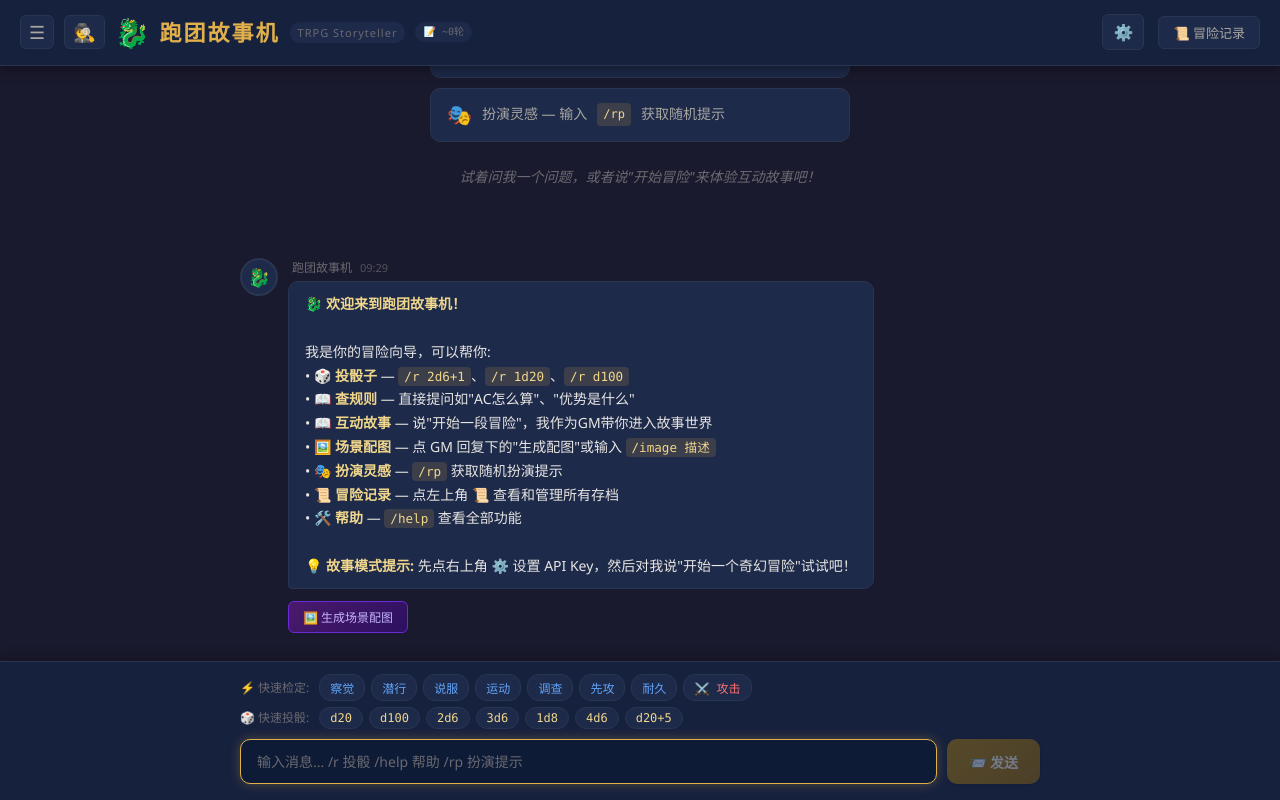
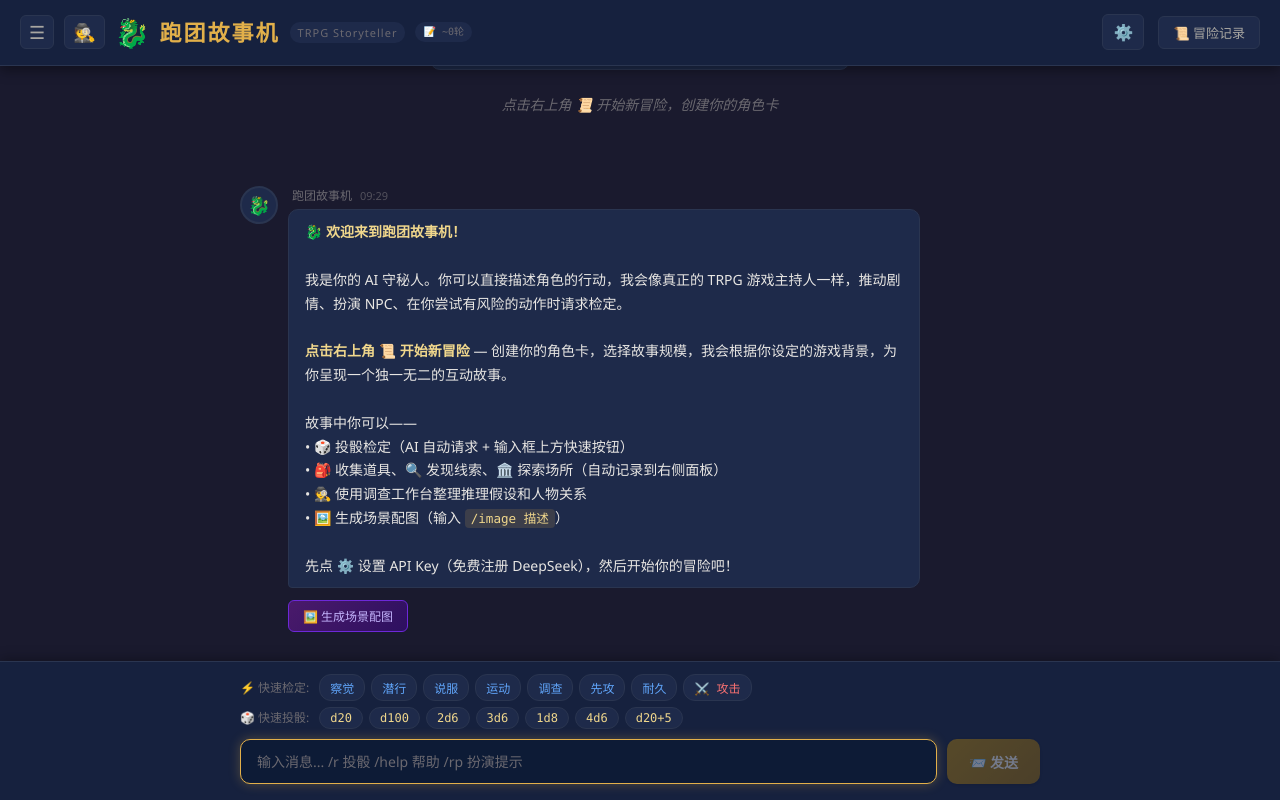
Before and after one commit to CGWTF/trpg-chatbot, a React (Vite) app: page / in a window 1280 px wide. Built offline with nearby package versions, Linux system fonts and the light colour scheme.

Commit message:
docs: 欢迎语更新 — 反映跑团故事机完整能力
去掉'查规则''/rp'等旧功能描述，聚焦：
AI守秘人叙事、检定系统、道具/线索/场所、调查工作台
引导用户通过📜开始新冒险创建角色卡

```diff
--- a/src/App.jsx
+++ b/src/App.jsx
@@ -23,16 +23,17 @@ function getTime() {
 const WELCOME_MSG = {
   text: `🐉 **欢迎来到跑团故事机！**
 
-我是你的冒险向导，可以帮你:
-• 🎲 **投骰子** — \`/r 2d6+1\`、\`/r 1d20\`、\`/r d100\`
-• 📖 **查规则** — 直接提问如"AC怎么算"、"优势是什么"
-• 📖 **互动故事** — 说"开始一段冒险"，我作为GM带你进入故事世界
-• 🖼️ **场景配图** — 点 GM 回复下的"生成配图"或输入 \`/image 描述\`
-• 🎭 **扮演灵感** — \`/rp\` 获取随机扮演提示
-• 📜 **冒险记录** — 点左上角 📜 查看和管理所有存档
-• 🛠️ **帮助** — \`/help\` 查看全部功能
+我是你的 AI 守秘人。你可以直接描述角色的行动，我会像真正的 TRPG 游戏主持人一样，推动剧情、扮演 NPC、在你尝试有风险的动作时请求检定。
 
-**💡 故事模式提示:** 先点右上角 ⚙️ 设置 API Key，然后对我说"开始一个奇幻冒险"试试吧！`,
+**点击右上角 📜 开始新冒险** — 创建你的角色卡，选择故事规模，我会根据你设定的游戏背景，为你呈现一个独一无二的互动故事。
+
+故事中你可以——
+• 🎲 投骰检定（AI 自动请求 + 输入框上方快速按钮）
+• 🎒 收集道具、🔍 发现线索、🏛️ 探索场所（自动记录到右侧面板）
+• 🕵️ 使用调查工作台整理推理假设和人物关系
+• 🖼️ 生成场景配图（输入 \`/image 描述\`）
+
+先点 ⚙️ 设置 API Key（免费注册 DeepSeek），然后开始你的冒险吧！`,
   type: 'bot',
   time: getTime(),
 };
--- a/src/components/ChatWindow.jsx
+++ b/src/components/ChatWindow.jsx
@@ -17,25 +17,22 @@ export default function ChatWindow({ messages, streamingText, isStreaming, onIma
           <div className="welcome-message">
             <div className="welcome-icon">🐉</div>
             <h2>欢迎来到跑团故事机</h2>
-            <p>我是你的冒险向导，可以帮你:</p>
+            <p>你的 AI 守秘人已就位</p>
             <div className="welcome-features">
               <div className="welcome-feature">
-                <span>🎲</span> 投骰子 — 输入 <code>/r 2d6+1</code> 或点击下方快速按钮
+                <span>🐉</span> 互动叙事 — AI 驱动 TRPG 跑团，动态剧情分支
               </div>
               <div className="welcome-feature">
-                <span>📖</span> 查规则 — 直接提问，如"AC怎么算"、"先攻规则"
+                <span>🎲</span> 检定系统 — 六维属性 + d20 检定 + 分级判定
               </div>
               <div className="welcome-feature">
-                <span>📖</span> 互动故事 — 说"开始冒险"，AI作为GM带你进入故事
+                <span>🎒</span> 道具/线索/场所 — 自动记录，持久保存
               </div>
               <div className="welcome-feature">
-                <span>🖼️</span> 场景配图 — 点 GM 回复下的"生成配图"或输入 <code>/image 描述</code>
-              </div>
-              <div className="welcome-feature">
-                <span>🎭</span> 扮演灵感 — 输入 <code>/rp</code> 获取随机提示
+                <span>🕵️</span> 调查工作台 — 推理板 + 人物关系图谱
               </div>
             </div>
-            <p className="welcome-hint">试着问我一个问题，或者说"开始冒险"来体验互动故事吧！</p>
+            <p className="welcome-hint">点击右上角 📜 开始新冒险，创建你的角色卡</p>
           </div>
         )}
 
@@ -93,9 +90,16 @@ function escapeHtml(str) {
 
 function formatStreamingText(text) {
   // 先转义 HTML 防止 XSS，再做 markdown 替换
-  return escapeHtml(text)
+  return escapeHtml(stripReasoningBlock(text))
     .replace(/\*\*(.*?)\*\*/g, '<strong>$1</strong>')
     .replace(/\*(.*?)\*/g, '<em>$1</em>')
     .replace(/`(.*?)`/g, '<code>$1</code>')
     .replace(/\n/g, '<br/>');
 }
+
+function stripReasoningBlock(text) {
+  return text
+    .replace(/<TRPG_REASONING>[\s\S]*?<\/TRPG_REASONING>/gi, '')
+    .replace(/<TRPG_KNOWLEDGE>[\s\S]*?<\/TRPG_KNOWLEDGE>/gi, '')
+    .trim();
+}
```
